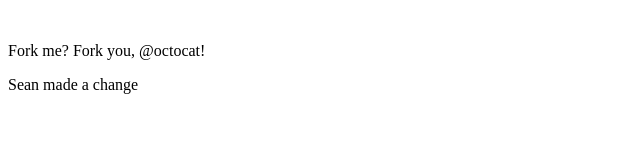
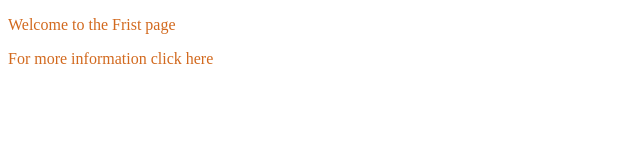
Before and after one commit to weadea/My-project, a plain HTML site: page index.html in a window 1280 px wide. Shown: the whole page, without its empty margins (0-640 px from the left). Drawn offline with Linux system fonts and the light colour scheme.

Commit message:
last uodate by wadeea

```diff
--- a/index.html
+++ b/index.html
@@ -1,23 +1,20 @@
 <!DOCTYPE html>
-
-<html>
+<html lang="en">
 <head>
-  <meta http-equiv="Content-Type" content="text/html; charset=utf-8"/>
-  <title>Spoon-Knife</title>
-  <LINK href="styles.css" rel="stylesheet" type="text/css">
+  <meta charset="UTF-8">
+  <meta name="viewport" content="width=device-width, initial-scale=1.0">
+  <link rel="stylesheet" href="style.css">
+  <title>Document</title>
 </head>
-
 <body>
 
-<img src="forkit.gif" id="octocat" alt="" />
+  <P> Welcome to the Frist page  </P>
 
-<!-- Feel free to change this text here -->
-<p>
-  Fork me? Fork you, @octocat!
-</p>
-<p>
-  Sean made a change
-</p>
+
+
+
+
+  <p>  For more information click here </p>
 
 </body>
 </html>
--- /dev/null
+++ b/style.css
@@ -0,0 +1,5 @@
+P {
+
+
+ color: chocolate;
+}
```
